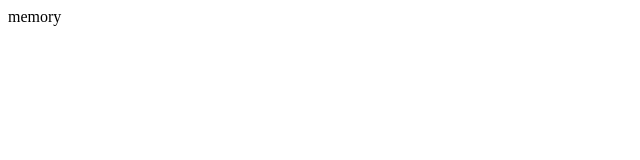
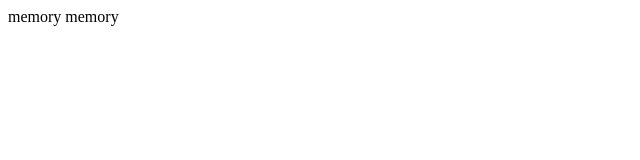
Before and after one commit to zhoujiayumemory/git-deom, a plain HTML site: page index.html in a window 1280 px wide. Shown: the full height of the page, 0-640 px from the left. Drawn offline with Linux system fonts and the light colour scheme.

Commit message:
change two

```diff
--- a/index.html
+++ b/index.html
@@ -6,5 +6,6 @@
 	</head>
 	<body>
 		memory
+		memory
 	</body>
 </html>
```
Also changed, not shown: 1 other file.
